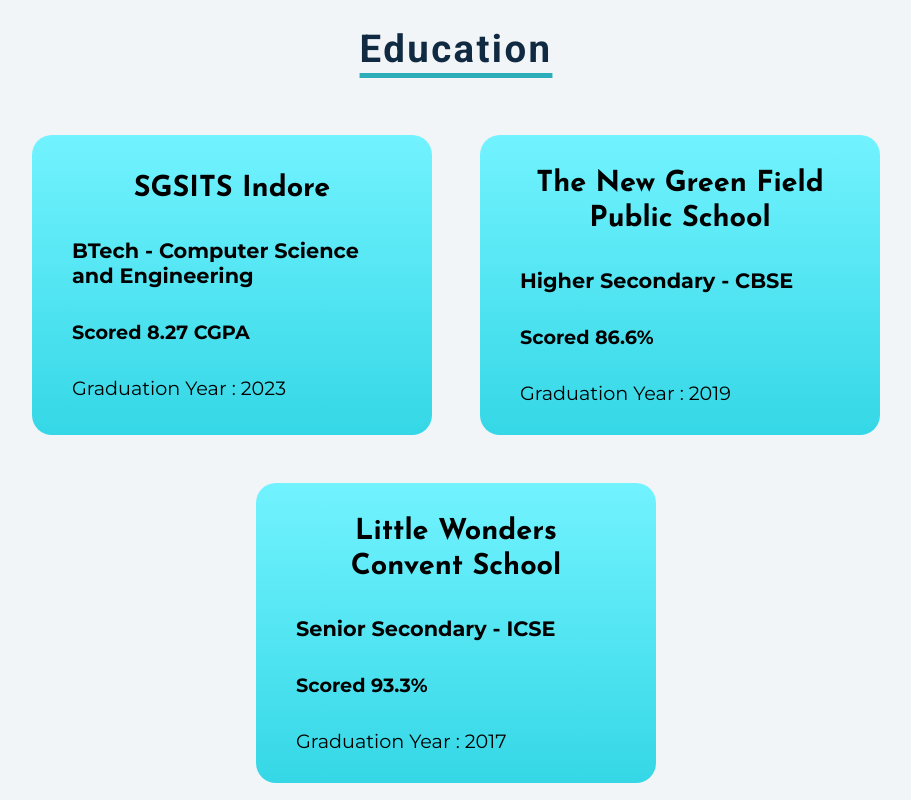
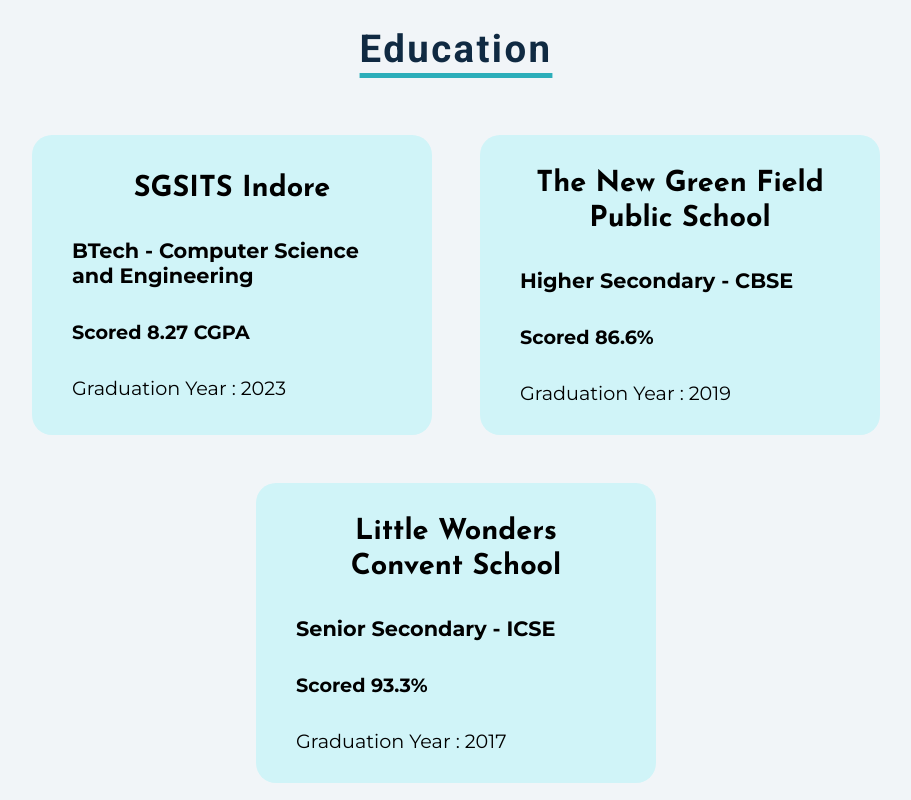
Before and after one commit to mitul-garg/portfolio, a React (Create React App) app: page /about in a window 1280 px wide. Shown: the part 580-1380 px from the top of the page, without its empty margins (184-1095 px from the left). Built offline with nearby package versions, Linux system fonts and the light colour scheme.

Commit message:
Updated Education cards bg color

```diff
--- a/src/components/Education/styles.css
+++ b/src/components/Education/styles.css
@@ -33,7 +33,8 @@
   height: 300px;
   width: 400px;
   padding: 20px 40px;
-  background: linear-gradient(to top, #35d7e6, #72f3ff);
+  /* background: linear-gradient(to top, #35d7e6, #72f3ff); */
+  background: #d0f4f8;
   color: black;
   font-family: "Montserrat", sans-serif;
   transition: all 0.5s ease-in-out;
```
